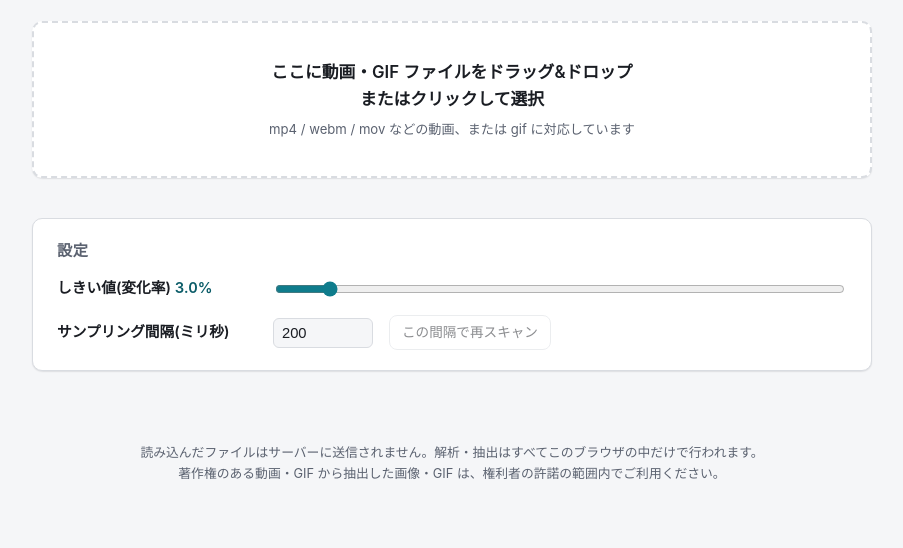
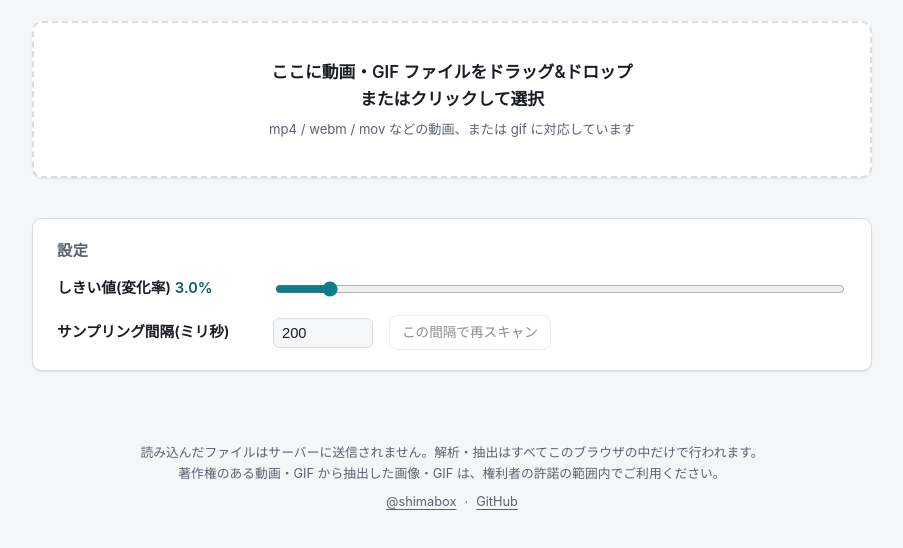
Before and after one commit to shimabox/komadori, a website built with Vite: page index.html in a window 1280 px wide. Shown: the part 108-656 px from the top of the page, without its empty margins (188-1091 px from the left). Built offline with nearby package versions, Linux system fonts and the light colour scheme.

Commit message:
feat: フッターにXとGitHubへのリンクを追加する

```diff
--- a/src/main.ts
+++ b/src/main.ts
@@ -67,6 +67,19 @@ appRoot.innerHTML = `
     <footer class="app-footer">
       <p>読み込んだファイルはサーバーに送信されません。解析・抽出はすべてこのブラウザの中だけで行われます。</p>
       <p>著作権のある動画・GIF から抽出した画像・GIF は、権利者の許諾の範囲内でご利用ください。</p>
+      <nav class="app-footer-links" aria-label="関連リンク">
+        <a
+          href="https://x.com/shimabox"
+          target="_blank"
+          rel="me noopener noreferrer"
+        >@shimabox</a>
+        <span aria-hidden="true">·</span>
+        <a
+          href="https://github.com/shimabox/komadori"
+          target="_blank"
+          rel="noopener noreferrer"
+        >GitHub</a>
+      </nav>
     </footer>
     <div data-slot="viewer"></div>
   </div>
--- a/src/style.css
+++ b/src/style.css
@@ -128,6 +128,32 @@ body {
 
 .app-footer p {
   margin: 0;
+}
+
+.app-footer-links {
+  margin-top: 8px;
+  display: flex;
+  justify-content: center;
+  align-items: center;
+  gap: 8px;
+}
+
+.app-footer-links a {
+  color: inherit;
+  text-decoration-thickness: 1px;
+  text-underline-offset: 3px;
+  transition: color 0.15s ease;
+}
+
+.app-footer-links a:hover {
+  color: var(--color-accent-strong);
+}
+
+.app-footer-links a:focus-visible {
+  color: var(--color-accent-strong);
+  outline: 2px solid var(--color-accent);
+  outline-offset: 3px;
+  border-radius: 2px;
 }
 
 /* ---- 共通パネル ---- */
```
